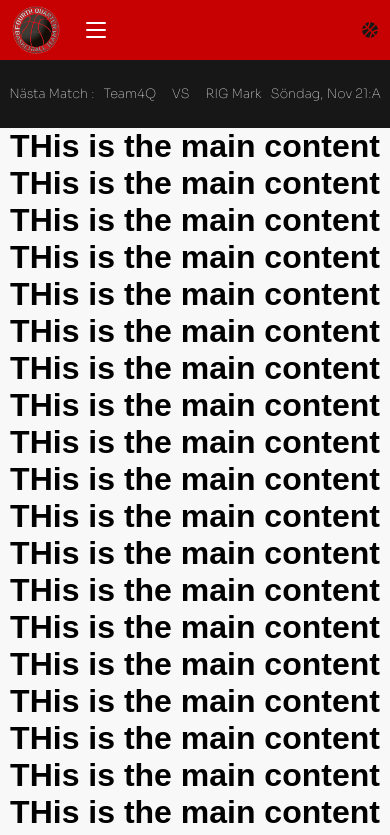
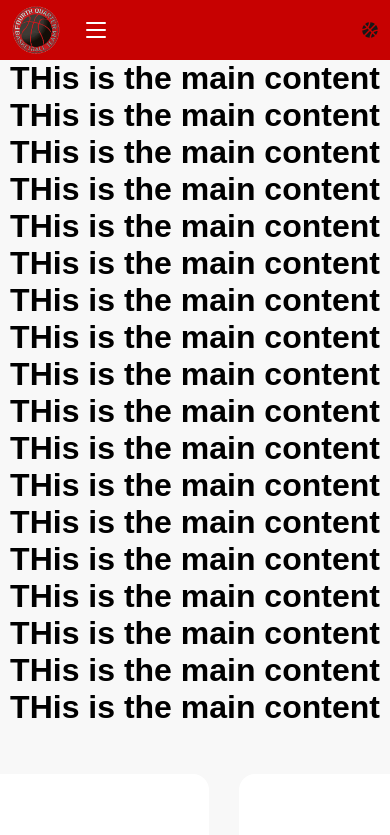
Before and after one commit to stu1612/T4Q, a React (Create React App) app: page /Hem in a window 390 px wide. Shown: the top 835 px of the page. Built offline with nearby package versions, Linux system fonts and the light colour scheme.

Commit message:
next game added to navbar - mobile friendly and test dates added renders updated upcoming fixture Icon styled component for themetoggler error fixed - styled component moved outside of function

```diff
--- a/src/components/Navbar/Navbar.js
+++ b/src/components/Navbar/Navbar.js
@@ -16,6 +16,7 @@ import {
 import { Logo } from "../Logo/Logo";
 import { HamburgerMenu } from "../Hamburger/Hamburger";
 import { SideBarNavigation } from "../MobileNavigation";
+import { NextGame } from "../Next_Game";
 
 export const Navbar = () => {
   const { themeToggler } = useContext(ThemeContext);
@@ -67,6 +68,7 @@ export const Navbar = () => {
             <SideBarNavigation open={open} isOpen={isOpen} />
           )}
           <Toggler>
+            <NextGame />
             <ThemeToggler themeToggler={themeToggler} />
           </Toggler>
         </NavContainer>
--- a/src/components/Next_Game/index.js
+++ b/src/components/Next_Game/index.js
@@ -15,12 +15,13 @@ export const NextGame = () => {
 
   return (
     <Container>
-      <Text>Nästa Match :</Text>
+      <Text>Nästa Match </Text>
+      <Vs>vs</Vs>
       <Row>
-        <Text>{home}</Text>
-        <Vs>vs</Vs>
-        <Text>{away}</Text>
+        {home === "Team4Q" ? <Text>{away}</Text> : null}
+        {away === "Team4Q" ? <Text>{home}</Text> : null}
       </Row>
+      <Vs>|</Vs>
       <Text>{date}</Text>
     </Container>
   );
@@ -29,11 +30,15 @@ export const NextGame = () => {
 const Container = styled.div`
   display: flex;
   flex-direction: row;
-  justify-content: space-evenly;
+  justify-content: flex-end;
   align-items: center;
-  background: #171717;
   width: 100%;
   height: 8vh;
+  padding: 1rem;
+
+  @media (max-width: 600px) {
+    display: none;
+  }
 `;
 
 const Row = styled.div`
@@ -43,13 +48,13 @@ const Row = styled.div`
 
 const Text = styled.h3`
   font-family: "Sora", sans-serif;
-  font-size: clamp(0.8rem, 1vw, 1.6rem);
+  font-size: clamp(0.6rem, 1vw, 1.6rem);
   color: #fafafa;
   font-weight: 100;
-  text-transform: capitalize;
+  text-transform: uppercase;
 `;
 
 const Vs = styled(Text)`
-  margin: 0 1rem;
+  margin: 0 0.5rem;
   text-transform: uppercase;
 `;
--- a/src/components/ThemeToggler/ThemeToggler.js
+++ b/src/components/ThemeToggler/ThemeToggler.js
@@ -1,12 +1,12 @@
 import React from "react";
 import styled from "styled-components";
-import { FaBasketballBall } from "@react-icons/all-files/fa/FaBasketballBall";
+import { FaBasketballBall } from "react-icons/fa";
 
 export const ThemeToggler = (props) => {
-  const Icon = styled(FaBasketballBall)`
-    color: ${({ theme }) => theme.text};
-  `;
-
   const { themeToggler } = props;
   return <Icon onClick={themeToggler} />;
 };
+
+const Icon = styled(FaBasketballBall)`
+  color: ${({ theme }) => theme.text};
+`;
--- a/src/pages/Hem.js
+++ b/src/pages/Hem.js
@@ -2,14 +2,10 @@
 import React from "react";
 import { Layout } from "../components/Page_Layout/Layout";
 import { Carousel } from "../components/Carousel/index";
-import { NextGame } from "../components/Next_Game";
 
 export const Hem = () => {
   return (
     <Layout>
-      <NextGame />
-      <h1>THis is the main content</h1>
-      <h1>THis is the main content</h1>
       <h1>THis is the main content</h1>
       <h1>THis is the main content</h1>
       <h1>THis is the main content</h1>
```
